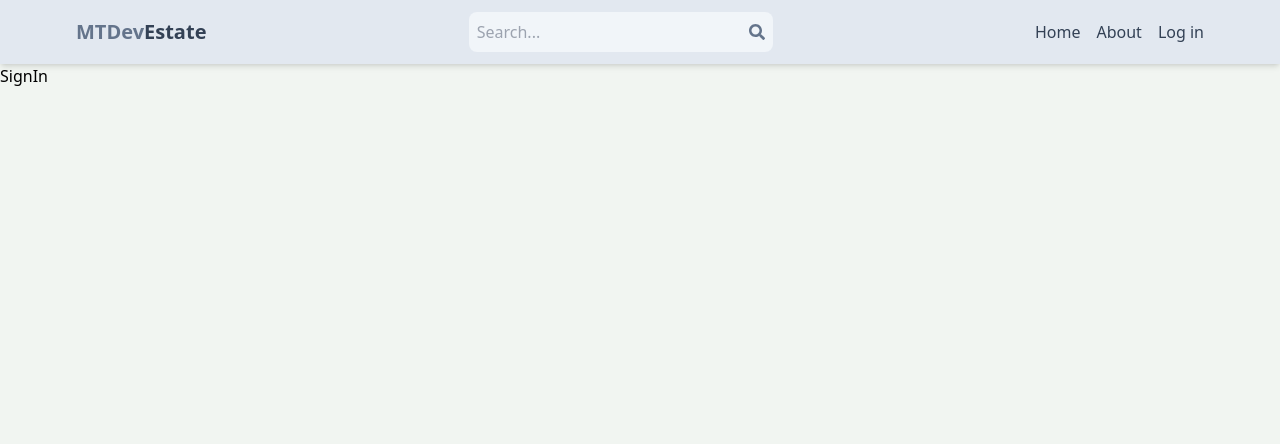
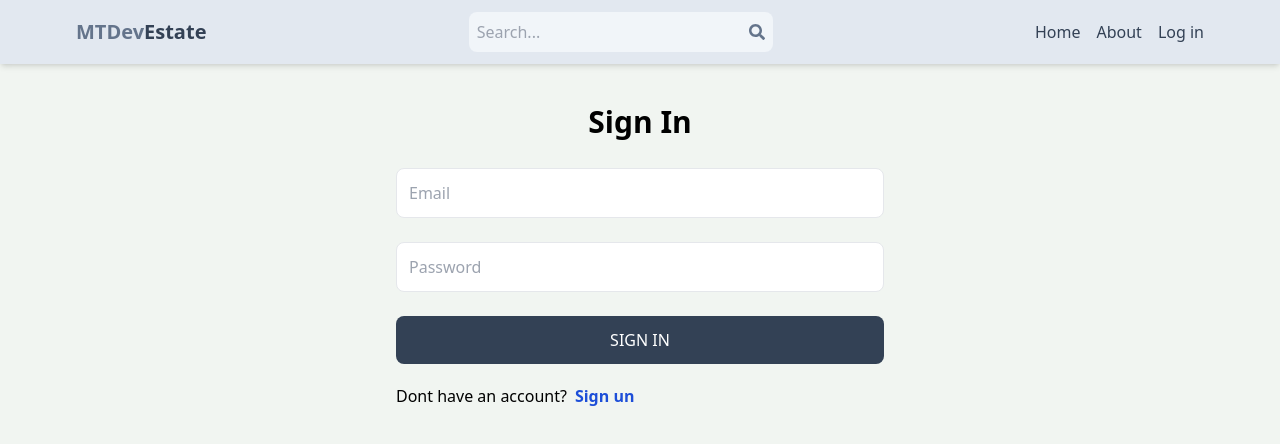
Before and after one commit to manhtiendev/estate-marketplace, a React (Vite) app in the folder client/: page /sign-in in a window 1280 px wide. Shown: the top 444 px of the page. Built offline with nearby package versions, Linux system fonts and the light colour scheme.

Commit message:
Signin Page UI

```diff
--- a/client/src/pages/SignIn.jsx
+++ b/client/src/pages/SignIn.jsx
@@ -1,5 +1,84 @@
-import React from 'react';
+import { yupResolver } from '@hookform/resolvers/yup';
+import { useState } from 'react';
+import * as yup from 'yup';
+import { useForm } from 'react-hook-form';
+import { Link, useNavigate } from 'react-router-dom';
+import { Input } from '~/components/input';
+import { toast } from 'react-toastify';
+
+const schema = yup.object({
+  email: yup.string().email('Invalid email address').required('This field is required'),
+  password: yup.string().required('This field is required').min(8, 'Password must be 8 character'),
+});
 
 export default function SignIn() {
-  return <div>SignIn</div>;
+  const [isLoading, setIsLoading] = useState(false);
+  const navigate = useNavigate();
+  const {
+    handleSubmit,
+    control,
+    formState: { errors },
+  } = useForm({
+    resolver: yupResolver(schema),
+    mode: 'onSubmit',
+  });
+
+  const handleSignIn = async (values) => {
+    setIsLoading(true);
+    try {
+      const res = await fetch('http://localhost:3000/v1/auth/signin', {
+        method: 'POST',
+        credentials: 'include',
+        headers: {
+          'Content-Type': 'application/json',
+        },
+        body: JSON.stringify(values),
+      });
+      const data = await res.json();
+      if (data.success === false) {
+        toast.error(data.message);
+        setIsLoading(false);
+        return;
+      }
+      setIsLoading(false);
+      toast.success('Login successfully');
+      navigate('/');
+    } catch (error) {
+      setIsLoading(false);
+      toast.error(error.message);
+    }
+  };
+  return (
+    <div className='h-screen max-w-lg p-3 mx-auto'>
+      <h1 className='text-3xl font-semibold text-center my-7'>Sign In</h1>
+      <form className={`flex flex-col gap-6`} onSubmit={handleSubmit(handleSignIn)}>
+        <Input
+          control={control}
+          error={errors.email?.message}
+          placeholder='Email'
+          name='email'
+        ></Input>
+        <Input
+          control={control}
+          error={errors.password?.message}
+          placeholder='Password'
+          type='password'
+          name='password'
+        ></Input>
+        <button
+          disabled={isLoading}
+          type='submit'
+          className='p-3 text-white uppercase rounded-lg bg-slate-700 hover:opacity-95 disabled:opacity-50'
+        >
+          {isLoading ? 'Loading...' : 'Sign In'}
+        </button>
+      </form>
+      <div className='flex gap-2 mt-5 '>
+        <p>Dont have an account? </p>
+        <Link to='/sign-up'>
+          <strong className='text-blue-700'>Sign un</strong>
+        </Link>
+      </div>
+    </div>
+  );
 }
--- a/client/src/pages/SignUp.jsx
+++ b/client/src/pages/SignUp.jsx
@@ -1,7 +1,7 @@
 import { useForm } from 'react-hook-form';
 import * as yup from 'yup';
 import { yupResolver } from '@hookform/resolvers/yup';
-import { Input } from '../components/input';
+import { Input } from '~/components/input';
 import { Link, useNavigate } from 'react-router-dom';
 import { useState } from 'react';
 import { toast } from 'react-toastify';
@@ -18,7 +18,6 @@ const schema = yup.object({
 
 export default function SignUp() {
   const [isLoading, setIsLoading] = useState(false);
-  const [error, setError] = useState('');
   const navigate = useNavigate();
   const {
     handleSubmit,
@@ -41,17 +40,16 @@ export default function SignUp() {
       });
       const data = await res.json();
       if (data.success === false) {
-        setError(data.message);
+        toast.error(data.message);
         setIsLoading(false);
         return;
       }
       setIsLoading(false);
-      setError('');
       toast.success('Registration successful');
       navigate('/sign-in');
     } catch (error) {
       setIsLoading(false);
-      setError(error.message);
+      toast.error(error.message);
     }
   };
   return (
@@ -98,7 +96,6 @@ export default function SignUp() {
           <strong className='text-blue-700'>Sign in</strong>
         </Link>
       </div>
-      {error.length > 0 && <p className='mt-5 text-red-500'>{error}</p>}
     </div>
   );
 }
--- a/client/vite.config.js
+++ b/client/vite.config.js
@@ -9,4 +9,7 @@ export default defineConfig({
   //   },
   // },
   plugins: [react()],
+  resolve: {
+    alias: [{ find: '~', replacement: '/src' }],
+  },
 });
```
